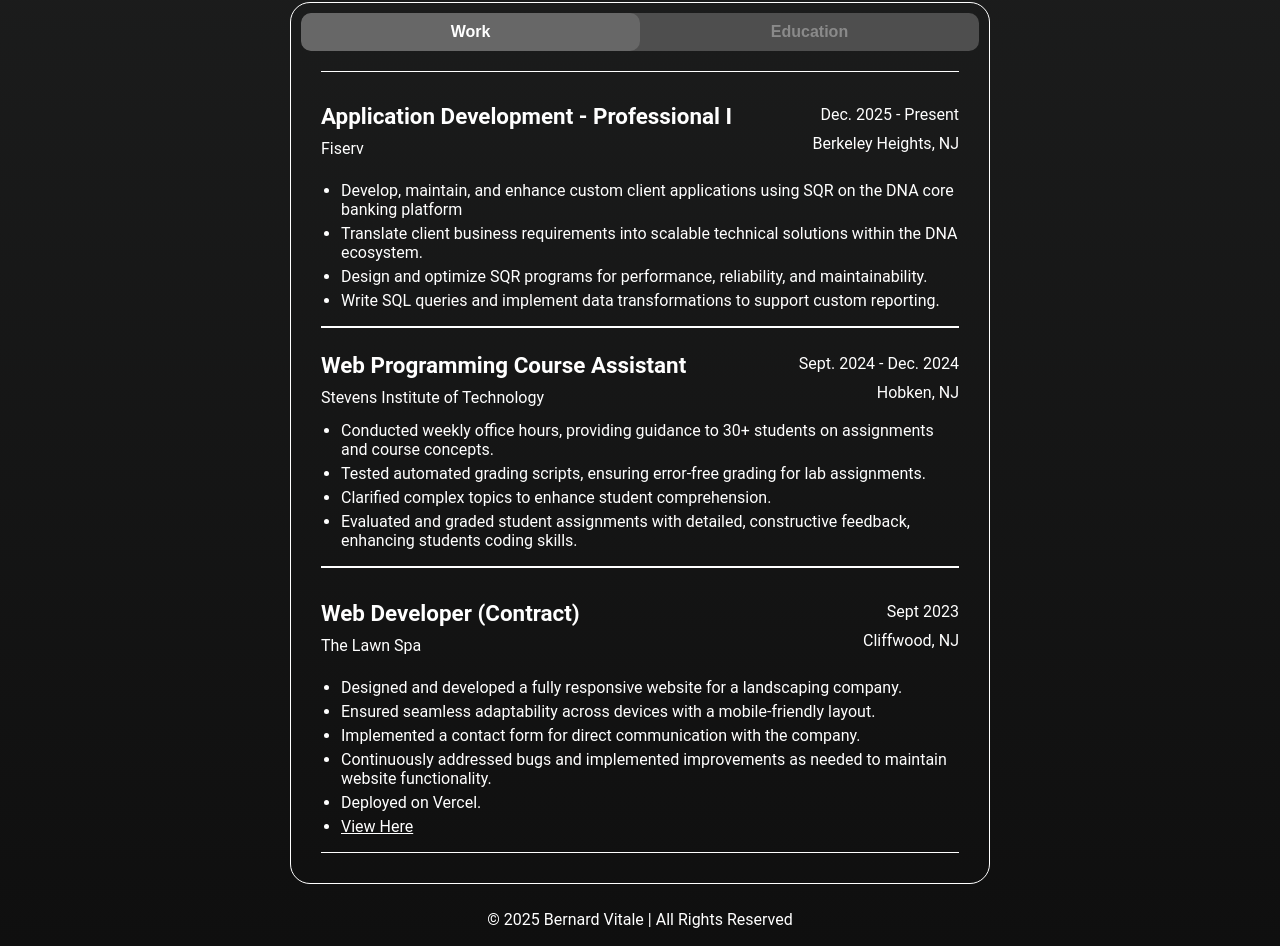
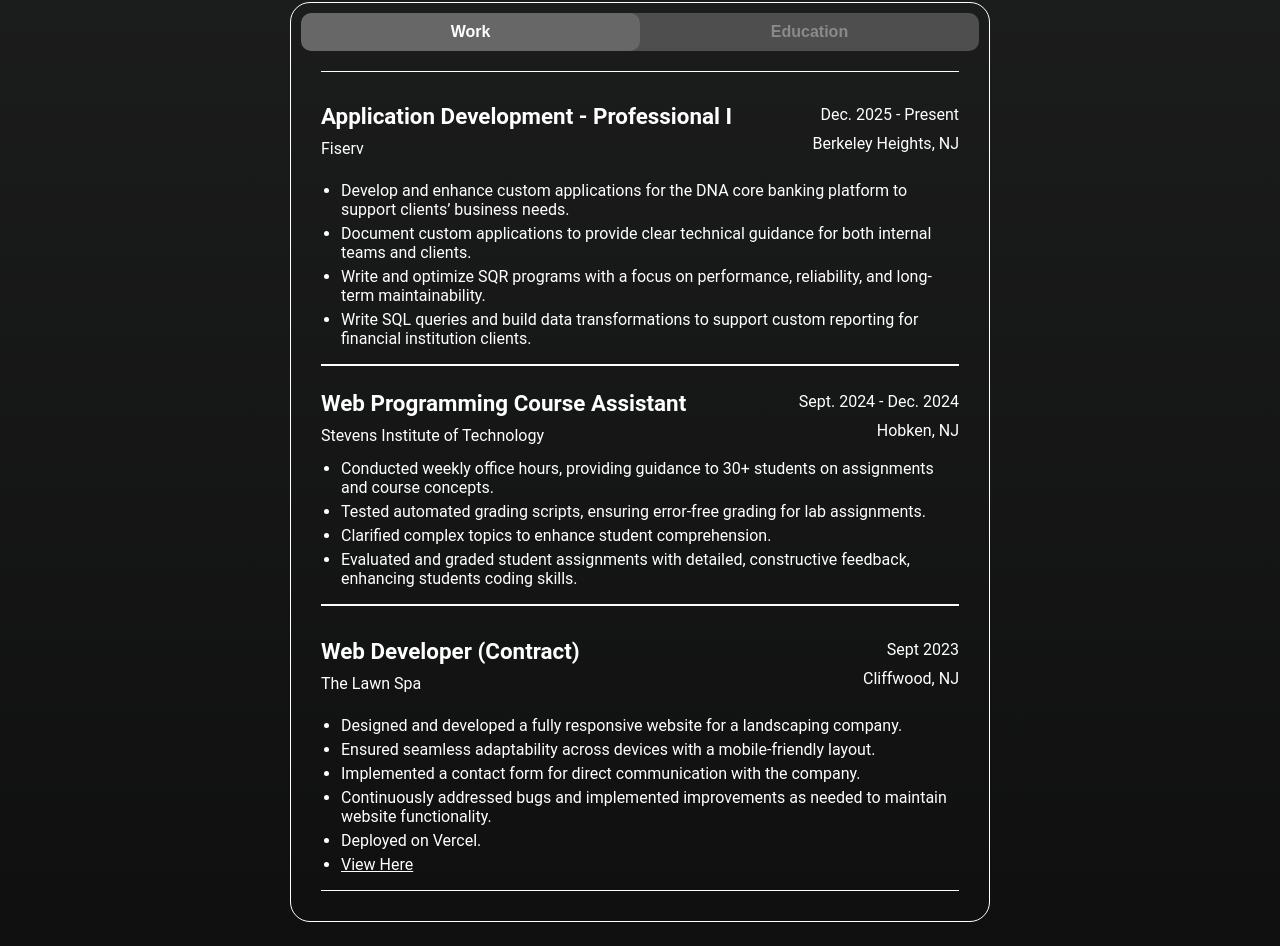
Before and after one commit to Bernard-Vitale/Portfolio-Website, a React (Vite) app: page / in a window 1280 px wide. Shown: the part 1919-2865 px from the top of the page. Built offline with nearby package versions, Linux system fonts and the light colour scheme.

Commit message:
updated bullet points

```diff
--- a/src/components/ExperienceSection/ExperienceSection.jsx
+++ b/src/components/ExperienceSection/ExperienceSection.jsx
@@ -8,10 +8,10 @@
     location: 'Berkeley Heights, NJ',
     dates: 'Dec. 2025 - Present',
     duties: [
-        'Develop, maintain, and enhance custom client applications using SQR on the DNA core banking platform',
-        'Translate client business requirements into scalable technical solutions within the DNA ecosystem.',
-        'Design and optimize SQR programs for performance, reliability, and maintainability.',
-        'Write SQL queries and implement data transformations to support custom reporting.'
+        'Develop and enhance custom applications for the DNA core banking platform to support clients’ business needs.',
+        'Document custom applications to provide clear technical guidance for both internal teams and clients.',
+        'Write and optimize SQR programs with a focus on performance, reliability, and long-term maintainability.',
+        ' Write SQL queries and build data transformations to support custom reporting for financial institution clients.'
     ]
   },
   {
```
